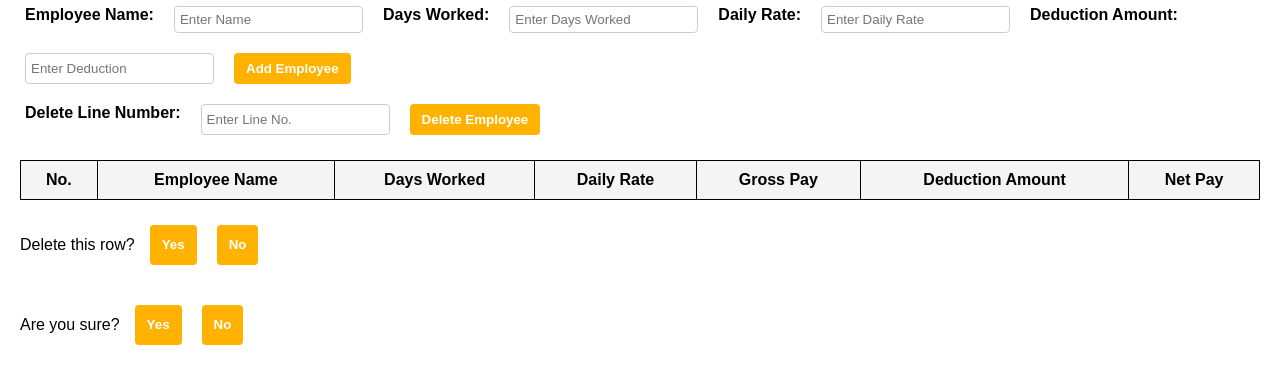
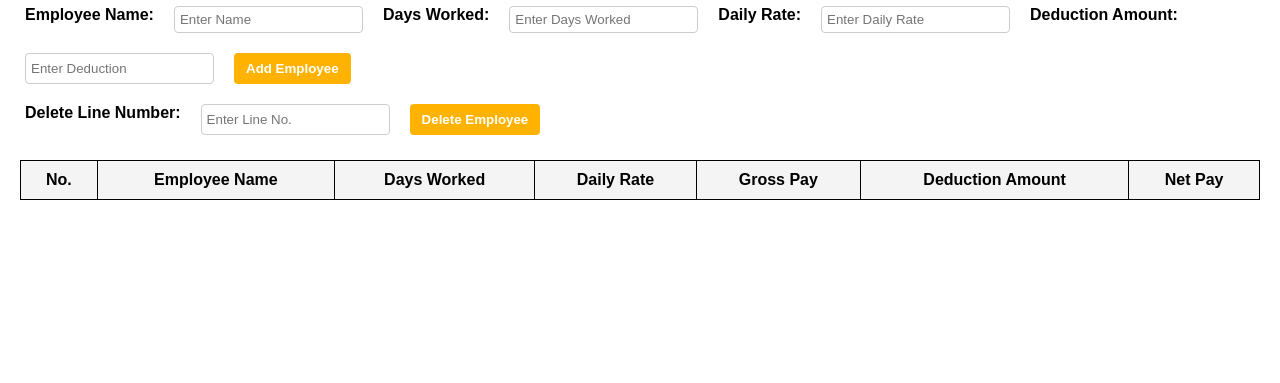
Before and after one commit to yojaygio/ITC, a plain HTML site: page Assignment4/assignment-4.html in a window 1280 px wide. Shown: the part 79-462 px from the top of the page. Drawn offline with Linux system fonts and the light colour scheme.

Commit message:
Update assignment-4.html

```diff
--- a/Assignment4/assignment-4.html
+++ b/Assignment4/assignment-4.html
@@ -39,22 +39,6 @@
         <tbody>
         </tbody>
     </table>
-    <div id="delete-confirm-modal" class="modal">
-        <div class="modal-content">
-            <p>Delete this row?</p>
-            <button id="confirm-delete-btn">Yes</button>
-            <button id="cancel-delete-btn">No</button>
-        </div>
-    </div>
-
-    <div id="are-you-sure-modal" class="modal">
-        <div class="modal-content">
-            <p>Are you sure?</p>
-            <button id="final-confirm-btn">Yes</button>
-            <button id="final-cancel-btn">No</button>
-        </div>
-    </div>
-
     <script src="assignment-4.js"></script>
 </body>
 </html>
```
